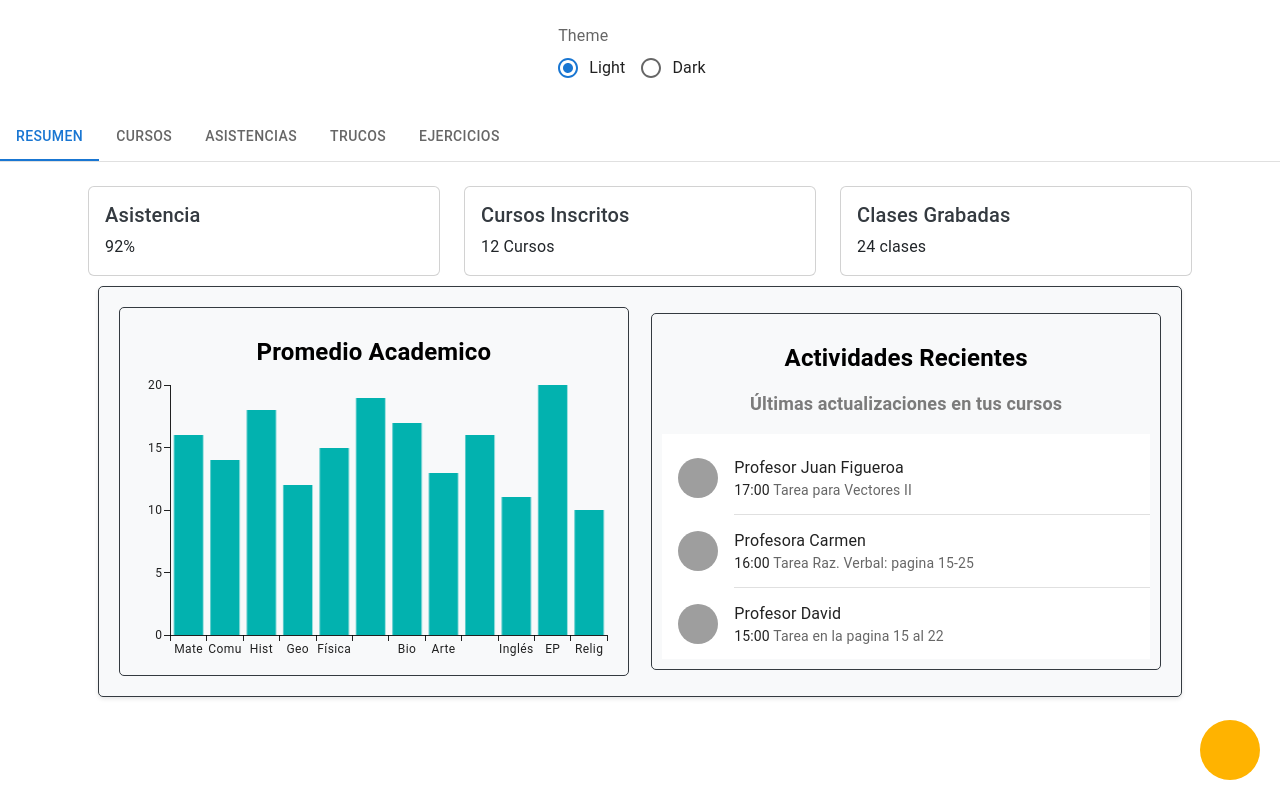
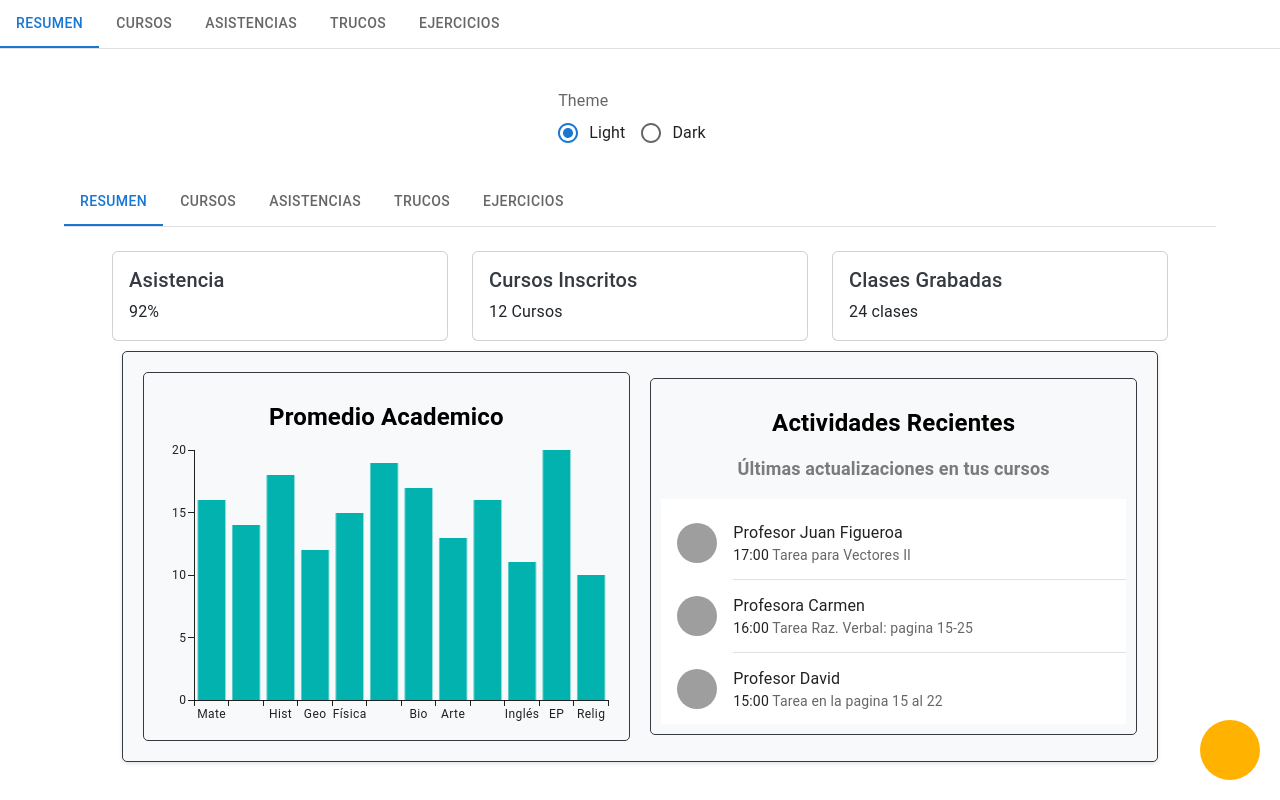
Before and after one commit to JFVela/Carrion-Web, a React (Vite) app: page / in a window 1280 px wide. Built offline with nearby package versions, Linux system fonts and the light colour scheme; grey boxes are pictures that could not be loaded; some icons are missing.

Commit message:
Creacion de Pages
- Se crearon mas paginas

```diff
--- a/src/App.jsx
+++ b/src/App.jsx
@@ -3,7 +3,6 @@ function App() {
   return (
 
     <>
-    <header>Hola</header>
     </>
   );
 }
--- /dev/null
+++ b/src/Pages/Asistencias/index.jsx
@@ -0,0 +1,10 @@
+function Asistencias() {
+    return (
+
+      <>
+        <h1>Asistencias</h1>
+      </>
+    );
+  }
+
+  export default Asistencias;
--- /dev/null
+++ b/src/Pages/Cursos/index.jsx
@@ -0,0 +1,10 @@
+function Cursos() {
+    return (
+
+      <>
+        <h1>Cursos</h1>
+      </>
+    );
+  }
+
+  export default Cursos;
--- /dev/null
+++ b/src/Pages/Ejercicios/index.jsx
@@ -0,0 +1,10 @@
+function Ejercicios() {
+    return (
+
+      <>
+        <h1>Ejercicios</h1>
+      </>
+    );
+  }
+
+  export default Ejercicios;
--- /dev/null
+++ b/src/Pages/Error404/index.jsx
@@ -0,0 +1,10 @@
+function Error404() {
+    return (
+
+      <>
+        <h1>Error404</h1>
+      </>
+    );
+  }
+
+  export default Error404;
--- a/src/Pages/PaginaBase/index.jsx
+++ b/src/Pages/PaginaBase/index.jsx
@@ -1,10 +1,77 @@
-import { Outlet } from "react-router-dom";
+// PaginaBase.jsx
+import { Outlet, useNavigate, useLocation } from "react-router-dom";
+import {
+  Container,
+  Box,
+  Tab,
+} from "@mui/material";
+import { TabContext, TabList } from "@mui/lab";
 
 function PaginaBase() {
+  const location = useLocation();
+  const navigate = useNavigate();
+
+  // Controla el tab activo basado en la ruta
+  const getTabValue = () => {
+    switch (location.pathname) {
+      case "/":
+        return "1";
+      case "/cursos":
+        return "2";
+      case "/asistencias":
+        return "3";
+      case "/trucos":
+        return "4";
+      case "/ejercicios":
+        return "5";
+      default:
+        return false;
+    }
+  };
+
+  const handleChange = (event, newValue) => {
+    // Navega a la ruta asociada
+    switch (newValue) {
+      case "1":
+        navigate("/");
+        break;
+      case "2":
+        navigate("/cursos");
+        break;
+      case "3":
+        navigate("/asistencias");
+        break;
+      case "4":
+        navigate("/trucos");
+        break;
+      case "5":
+        navigate("/ejercicios");
+        break;
+      default:
+        break;
+    }
+  };
+
   return (
-    <>
-      <Outlet />
-    </>
+    <TabContext value={getTabValue()}>
+      <Box sx={{ borderBottom: 1, borderColor: "divider" }}>
+        <TabList
+          onChange={handleChange}
+          variant="scrollable"
+          aria-label="Tabs de navegación"
+        >
+          <Tab label="Resumen" value="1" />
+          <Tab label="Cursos" value="2" />
+          <Tab label="Asistencias" value="3" />
+          <Tab label="Trucos" value="4" />
+          <Tab label="Ejercicios" value="5" />
+        </TabList>
+      </Box>
+
+      <Container sx={{ mt: 2 }}>
+        <Outlet /> {/* Aquí aparecerán tus páginas */}
+      </Container>
+    </TabContext>
   );
 }
 
--- /dev/null
+++ b/src/Pages/Trucos/index.jsx
@@ -0,0 +1,10 @@
+function Trucos() {
+    return (
+
+      <>
+        <h1>Trucos</h1>
+      </>
+    );
+  }
+
+  export default Trucos;
--- a/src/Routes.jsx
+++ b/src/Routes.jsx
@@ -1,17 +1,23 @@
-// Routes.jsx
+// AppRoutes.jsx
 import { Routes, Route } from "react-router-dom";
 import PaginaBase from "./Pages/PaginaBase";
 import Inicio from "./Pages/Inicio";
+import Cursos from "./Pages/Cursos";
+import Asistencias from "./Pages/Asistencias";
+import Trucos from "./Pages/Trucos";
+import Ejercicios from "./Pages/Ejercicios";
+import Error404 from "./Pages/Error404"; // Opcional
 
-//<Route path="clasificacion" element={<Clasificacion />} />
-//<Route path="*" element={<Error404 />} />
-
-// AppRoutes.jsx
 function AppRoutes() {
   return (
     <Routes>
       <Route path="/" element={<PaginaBase />}>
         <Route index element={<Inicio />} />
+        <Route path="cursos" element={<Cursos />} />
+        <Route path="asistencias" element={<Asistencias />} />
+        <Route path="trucos" element={<Trucos />} />
+        <Route path="ejercicios" element={<Ejercicios />} />
+        <Route path="*" element={<Error404 />} />
       </Route>
     </Routes>
   );
```
